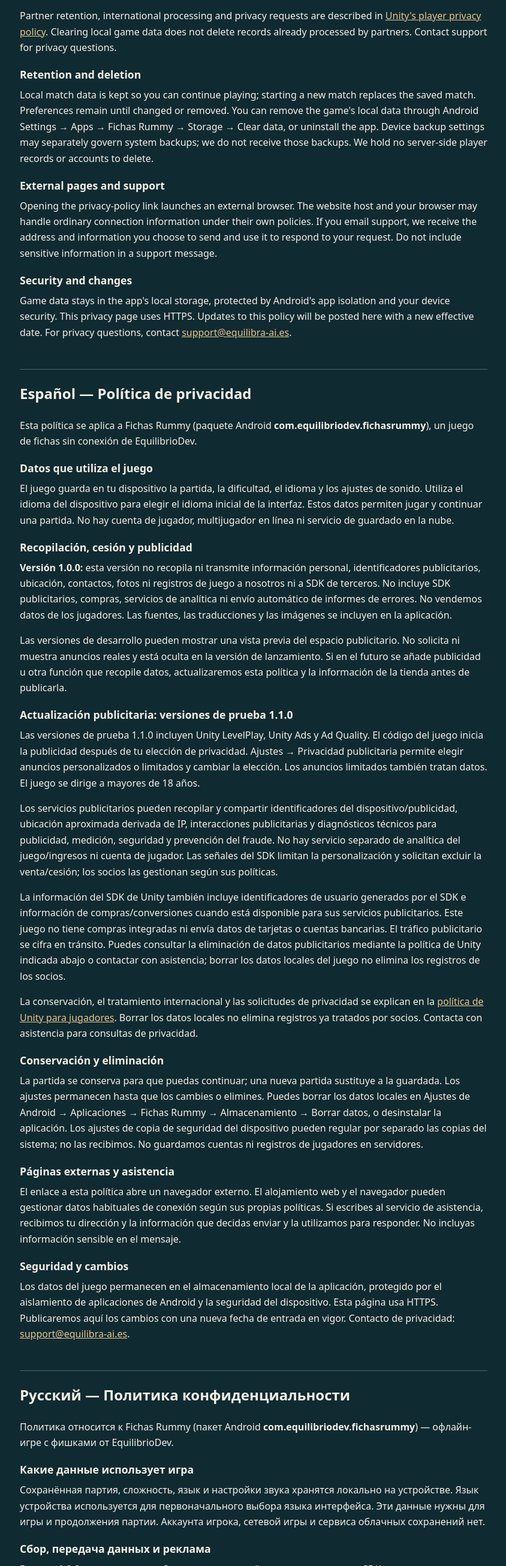
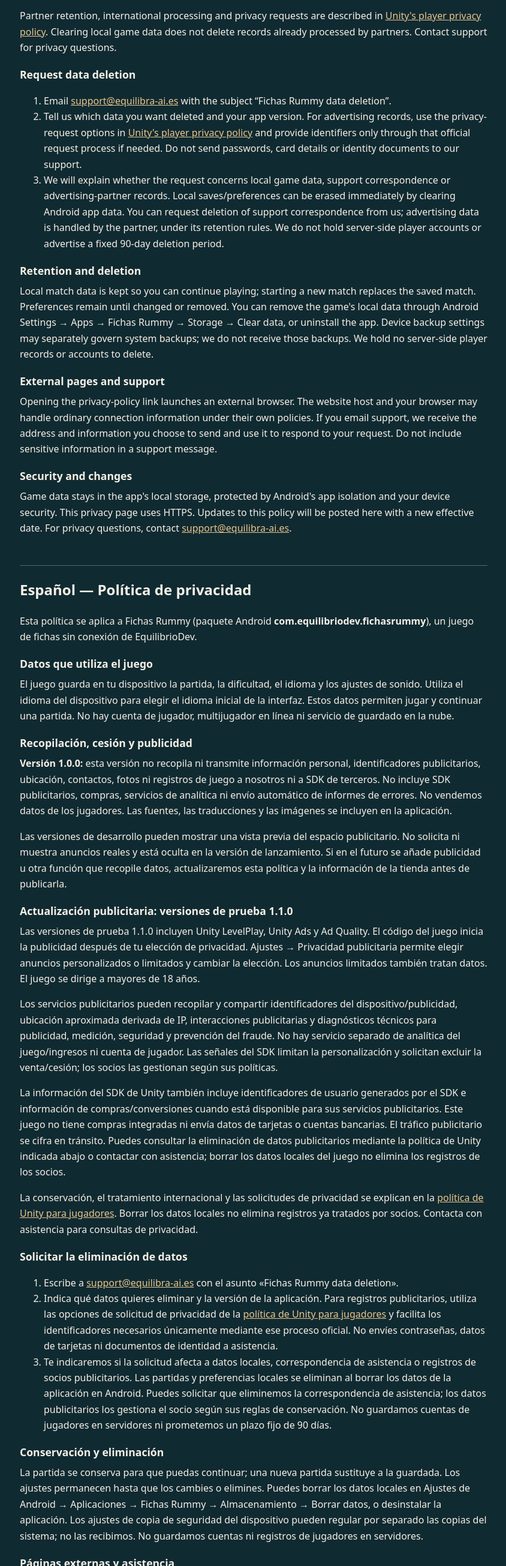
Before and after one commit to VecheryaO/break-the-chain-privacy, a plain HTML site: page fichas-rummy/index.html in a window 1280 px wide. Shown: the part 1262-3872 px from the top of the page at 60% size, without its empty margins (217-1061 px from the left). Drawn offline with Linux system fonts and the light colour scheme.

Commit message:
Add explicit Fichas Rummy data deletion request steps in three languages

```diff
--- a/fichas-rummy/index.html
+++ b/fichas-rummy/index.html
@@ -28,6 +28,8 @@ a{color:#e8c58a;overflow-wrap:anywhere}nav{display:flex;gap:24px;flex-wrap:wrap}
 <p>Advertising services may collect and share device/advertising identifiers, IP-derived approximate location, ad interactions and technical diagnostics for advertising, measurement, security and fraud prevention. There is no separate gameplay/revenue analytics service or player account. SDK privacy signals restrict personalization and request an opt-out of sale/sharing; partners handle these signals under their own policies.</p>
 <p>Unity's SDK disclosures also cover SDK-generated user identifiers and purchase/conversion information when available to its advertising services. This game has no in-app purchases and does not send card or bank details. Advertising traffic is encrypted in transit. You can ask about deletion of advertising data through the Unity policy below or contact our support; deleting local game data alone does not erase partner records.</p>
 <p>Partner retention, international processing and privacy requests are described in <a href="https://unity.com/legal/game-player-and-app-user-privacy-policy">Unity's player privacy policy</a>. Clearing local game data does not delete records already processed by partners. Contact support for privacy questions.</p>
+<h3 id="delete-data">Request data deletion</h3>
+<ol><li>Email <a href="mailto:support@equilibra-ai.es?subject=Fichas%20Rummy%20data%20deletion">support@equilibra-ai.es</a> with the subject “Fichas Rummy data deletion”.</li><li>Tell us which data you want deleted and your app version. For advertising records, use the privacy-request options in <a href="https://unity.com/legal/game-player-and-app-user-privacy-policy">Unity's player privacy policy</a> and provide identifiers only through that official request process if needed. Do not send passwords, card details or identity documents to our support.</li><li>We will explain whether the request concerns local game data, support correspondence or advertising-partner records. Local saves/preferences can be erased immediately by clearing Android app data. You can request deletion of support correspondence from us; advertising data is handled by the partner, under its retention rules. We do not hold server-side player accounts or advertise a fixed 90-day deletion period.</li></ol>
 <h3>Retention and deletion</h3>
 <p>Local match data is kept so you can continue playing; starting a new match replaces the saved match. Preferences remain until changed or removed. You can remove the game's local data through Android Settings → Apps → Fichas Rummy → Storage → Clear data, or uninstall the app. Device backup settings may separately govern system backups; we do not receive those backups. We hold no server-side player records or accounts to delete.</p>
 <h3>External pages and support</h3>
@@ -47,6 +49,8 @@ a{color:#e8c58a;overflow-wrap:anywhere}nav{display:flex;gap:24px;flex-wrap:wrap}
 <p>Los servicios publicitarios pueden recopilar y compartir identificadores del dispositivo/publicidad, ubicación aproximada derivada de IP, interacciones publicitarias y diagnósticos técnicos para publicidad, medición, seguridad y prevención del fraude. No hay servicio separado de analítica del juego/ingresos ni cuenta de jugador. Las señales del SDK limitan la personalización y solicitan excluir la venta/cesión; los socios las gestionan según sus políticas.</p>
 <p>La información del SDK de Unity también incluye identificadores de usuario generados por el SDK e información de compras/conversiones cuando está disponible para sus servicios publicitarios. Este juego no tiene compras integradas ni envía datos de tarjetas o cuentas bancarias. El tráfico publicitario se cifra en tránsito. Puedes consultar la eliminación de datos publicitarios mediante la política de Unity indicada abajo o contactar con asistencia; borrar los datos locales del juego no elimina los registros de los socios.</p>
 <p>La conservación, el tratamiento internacional y las solicitudes de privacidad se explican en la <a href="https://unity.com/legal/game-player-and-app-user-privacy-policy">política de Unity para jugadores</a>. Borrar los datos locales no elimina registros ya tratados por socios. Contacta con asistencia para consultas de privacidad.</p>
+<h3 id="eliminar-datos">Solicitar la eliminación de datos</h3>
+<ol><li>Escribe a <a href="mailto:support@equilibra-ai.es?subject=Fichas%20Rummy%20data%20deletion">support@equilibra-ai.es</a> con el asunto «Fichas Rummy data deletion».</li><li>Indica qué datos quieres eliminar y la versión de la aplicación. Para registros publicitarios, utiliza las opciones de solicitud de privacidad de la <a href="https://unity.com/legal/game-player-and-app-user-privacy-policy">política de Unity para jugadores</a> y facilita los identificadores necesarios únicamente mediante ese proceso oficial. No envíes contraseñas, datos de tarjetas ni documentos de identidad a asistencia.</li><li>Te indicaremos si la solicitud afecta a datos locales, correspondencia de asistencia o registros de socios publicitarios. Las partidas y preferencias locales se eliminan al borrar los datos de la aplicación en Android. Puedes solicitar que eliminemos la correspondencia de asistencia; los datos publicitarios los gestiona el socio según sus reglas de conservación. No guardamos cuentas de jugadores en servidores ni prometemos un plazo fijo de 90 días.</li></ol>
 <h3>Conservación y eliminación</h3>
 <p>La partida se conserva para que puedas continuar; una nueva partida sustituye a la guardada. Los ajustes permanecen hasta que los cambies o elimines. Puedes borrar los datos locales en Ajustes de Android → Aplicaciones → Fichas Rummy → Almacenamiento → Borrar datos, o desinstalar la aplicación. Los ajustes de copia de seguridad del dispositivo pueden regular por separado las copias del sistema; no las recibimos. No guardamos cuentas ni registros de jugadores en servidores.</p>
 <h3>Páginas externas y asistencia</h3>
@@ -66,6 +70,8 @@ a{color:#e8c58a;overflow-wrap:anywhere}nav{display:flex;gap:24px;flex-wrap:wrap}
 <p>Рекламные сервисы могут собирать и передавать идентификаторы устройства/рекламы, примерное местоположение по IP, взаимодействия с рекламой и техническую диагностику для рекламы, измерений, защиты и предотвращения мошенничества. Отдельной аналитики игрового процесса/дохода и аккаунта игрока нет. Сигналы SDK ограничивают персонализацию и запрашивают отказ от продажи/передачи; партнёры обрабатывают их по своим правилам.</p>
 <p>Сведения Unity о работе SDK также охватывают создаваемые SDK идентификаторы пользователя и данные о покупках/конверсиях, когда они доступны рекламным сервисам. В игре нет встроенных покупок; она не передаёт данные карт или банковских счетов. Рекламные данные шифруются при передаче. Запросить удаление рекламных данных можно через указанную ниже политику Unity или нашу поддержку; удаление локальных данных игры не стирает записи партнёров.</p>
 <p>Хранение данных, международная обработка и запросы о конфиденциальности описаны в <a href="https://unity.com/legal/game-player-and-app-user-privacy-policy">политике Unity для игроков</a>. Очистка локальных данных не удаляет сведения, уже обработанные партнёрами. С вопросами можно обратиться в поддержку.</p>
+<h3 id="udalenie-dannyh">Как запросить удаление данных</h3>
+<ol><li>Напишите на <a href="mailto:support@equilibra-ai.es?subject=Fichas%20Rummy%20data%20deletion">support@equilibra-ai.es</a> с темой «Fichas Rummy data deletion».</li><li>Укажите, какие данные нужно удалить, и версию приложения. Для рекламных записей используйте варианты запроса в <a href="https://unity.com/legal/game-player-and-app-user-privacy-policy">политике Unity для игроков</a>; необходимые идентификаторы передавайте только через официальный процесс Unity. Не отправляйте поддержке пароли, данные карт или документы, удостоверяющие личность.</li><li>Мы поясним, относится запрос к локальным данным игры, переписке с поддержкой или данным рекламных партнёров. Локальную партию и настройки можно сразу стереть очисткой данных приложения в Android. У нас можно запросить удаление переписки с поддержкой; рекламные данные обрабатывает партнёр по своим правилам хранения. Серверных аккаунтов игроков нет; фиксированный срок удаления в 90 дней мы не обещаем.</li></ol>
 <h3>Хранение и удаление</h3>
 <p>Партия сохраняется для продолжения игры; новая партия заменяет сохранённую. Настройки хранятся до изменения или удаления. Удалить локальные данные можно в настройках Android: Приложения → Fichas Rummy → Память → Очистить данные, либо удалив приложение. Системные резервные копии могут отдельно зависеть от настроек устройства; мы их не получаем. У нас нет серверных записей игроков или аккаунтов, которые требовали бы удаления.</p>
 <h3>Внешние страницы и поддержка</h3>
```
